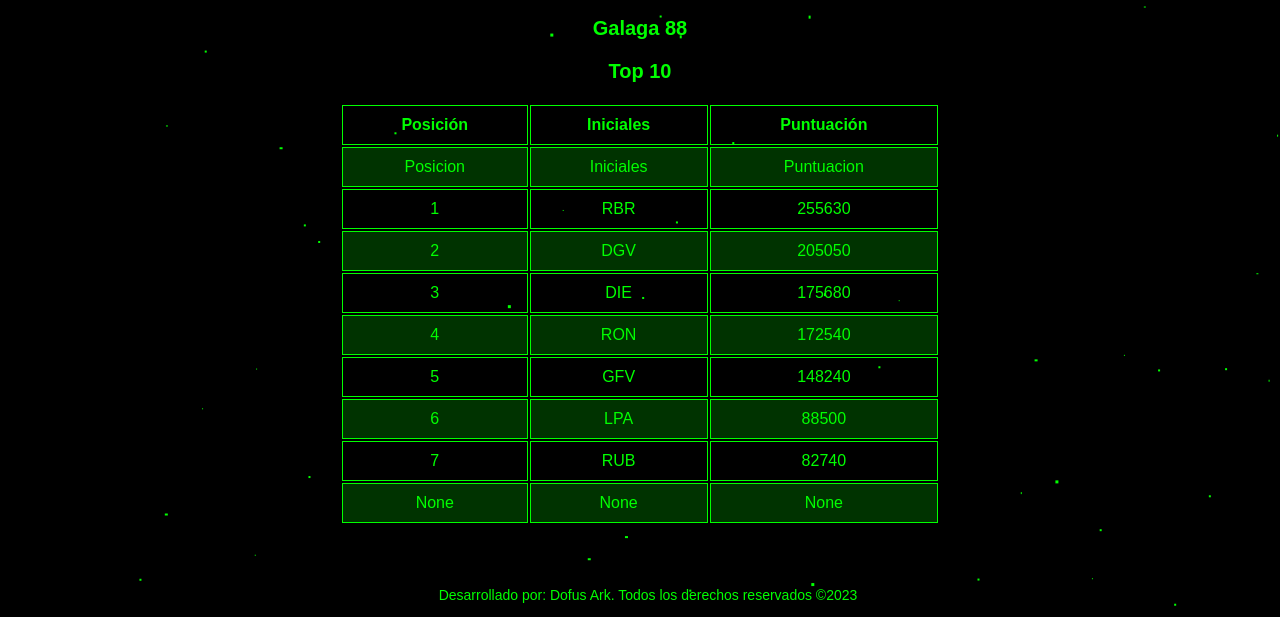
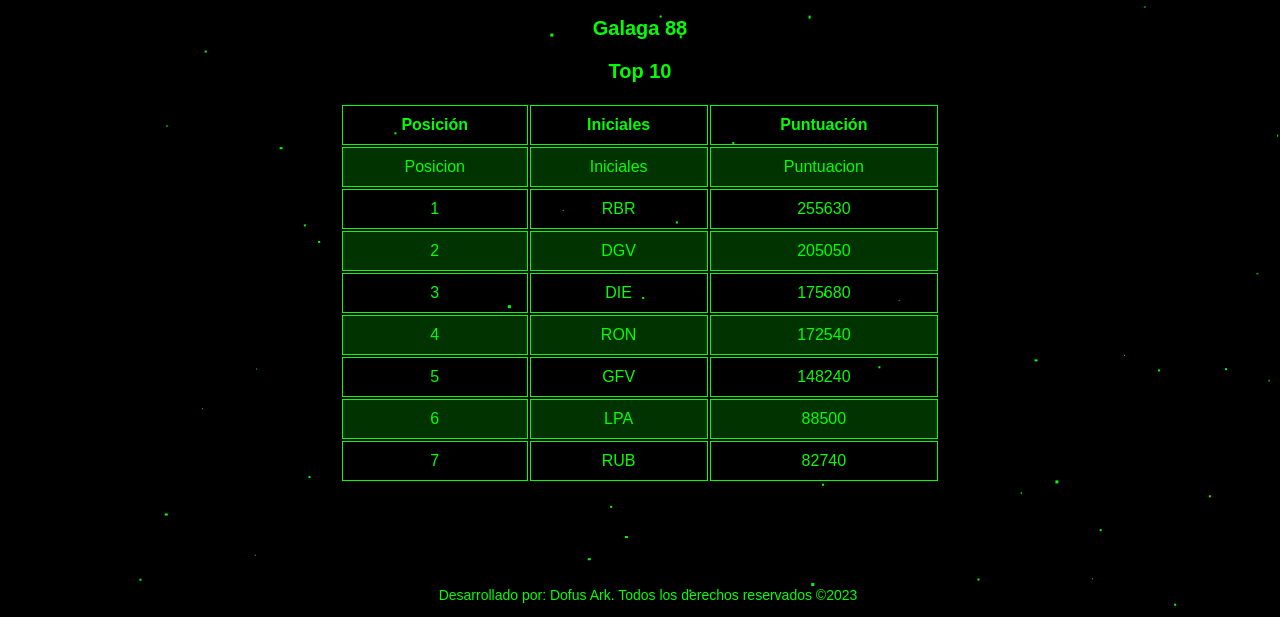
Before and after one commit to dofus666/rankingArk, a plain HTML site: page index.html in a window 1280 px wide. Shown: the part 183-800 px from the top of the page. Drawn offline with nearby package versions, Linux system fonts and the light colour scheme.

Commit message:
Update index.html

```diff
--- a/index.html
+++ b/index.html
@@ -233,11 +233,6 @@
 <td>RUB</td>
 <td>82740</td>
 </tr>
-<tr>
-<td>None</td>
-<td>None</td>
-<td>None</td>
-</tr>
 </table>
 </div>
 </div>
```
